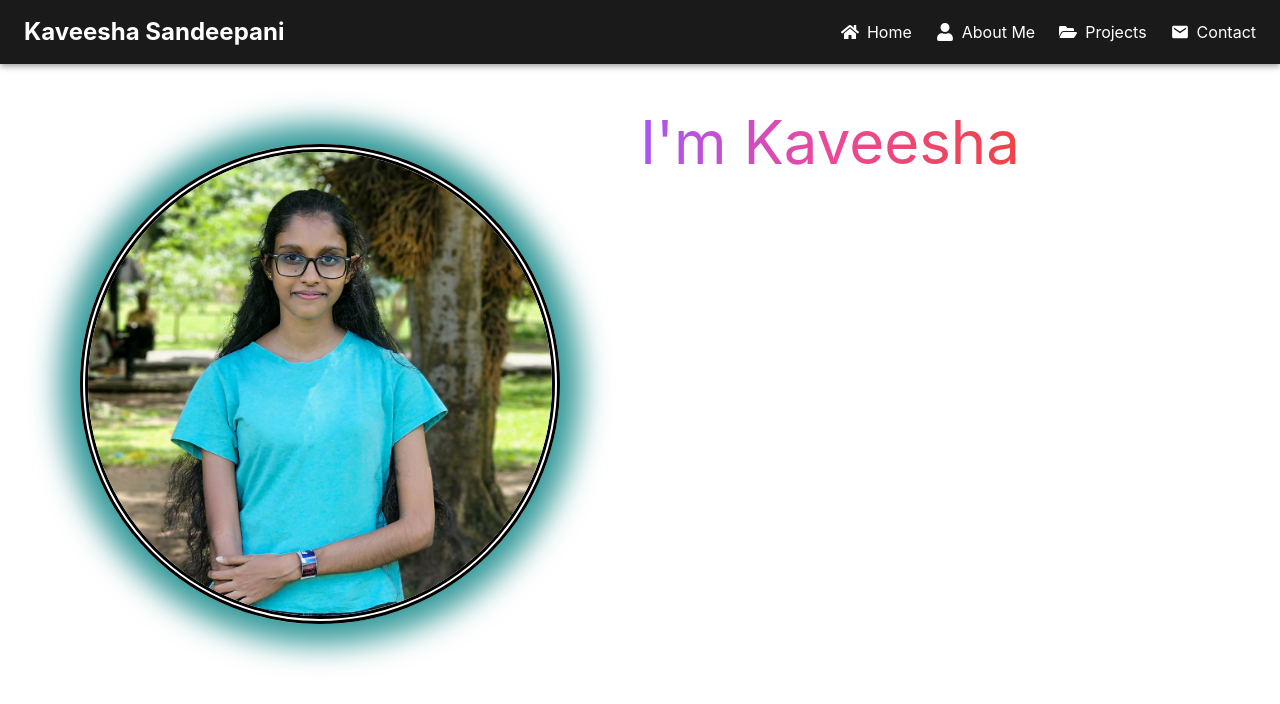
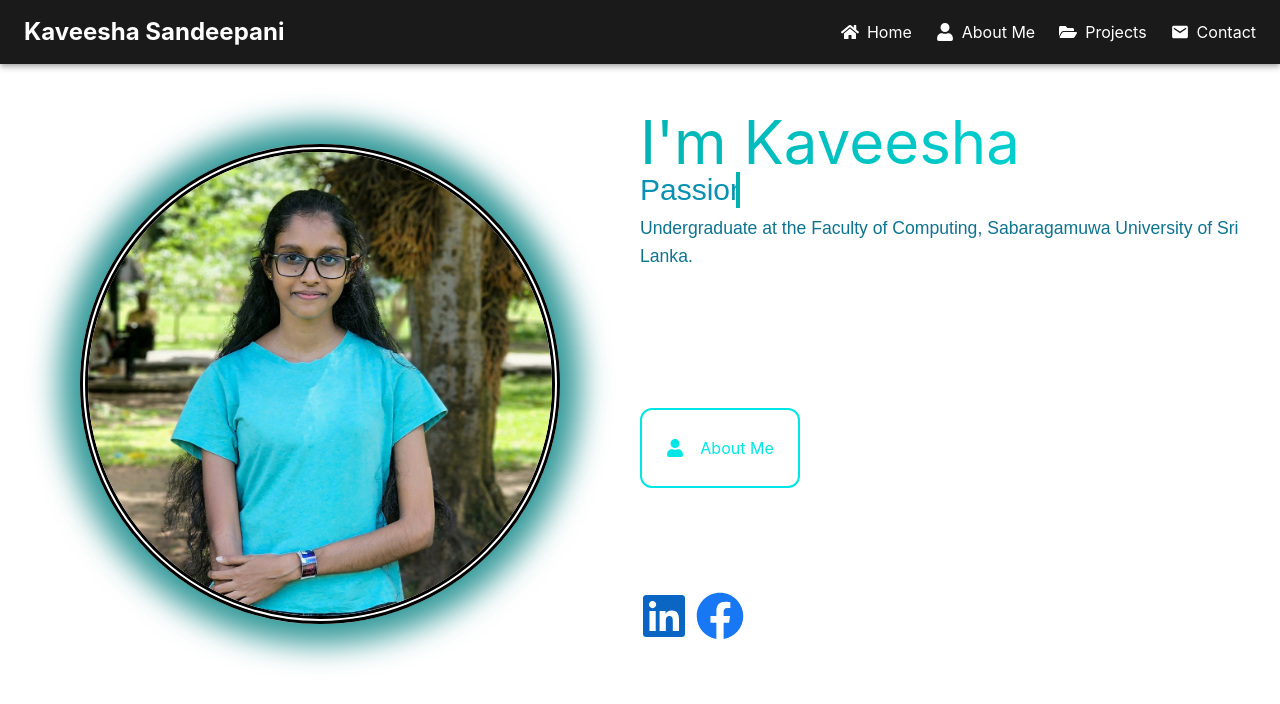
Before and after one commit to kaveeshasm/My-Portfolio, a React (Create React App) app: page / in a window 1280 px wide. Shown: the top 704 px of the page. Built offline with nearby package versions, Linux system fonts and the light colour scheme.

Commit message:
Home Page

```diff
--- a/src/Components/Home/Home.js
+++ b/src/Components/Home/Home.js
@@ -1,5 +1,6 @@
 import React from 'react'
 import Image from './Image.jpg'
+import { FaFacebook, FaGithub, FaLinkedin, FaUser } from "react-icons/fa";
 
 function Home() {
   return (
@@ -8,10 +9,25 @@ function Home() {
           <img className='rounded-full mt-[2.5rem] mb-[2.5rem] h-[15rem] w-[15rem] border-[0.5rem] border-black border-double shadow-[0_0_30px_20px_rgba(0,128,128,0.8)] lg:h-[30rem] lg:w-[30rem] lg:mt-[5rem] lg:mb-[5rem] relative z-10' src={Image} />
         </div>
         <div className='text-white ml-[1.5rem] text-center lg:text-left lg:ml-0 lg:mt-[3rem]'>
-          <span className='text-4xl font-inter bg-gradient-to-r from-purple-500 via-pink-500 to-red-500 bg-clip-text text-transparent lg:text-6xl'>I'm Kaveesha</span><br />
-          <span className='text-xl font-poppins lg:text-3xl'>Passionate about Frontend Development</span><br />
-          <span className='text-lg font-poppins lg:text-[1.1rem]'>Undergraduate at the Faculty of Computing, Sabaragamuwa University of Sri Lanka.</span><br /><br />
+          <span className='text-4xl font-inter bg-gradient-to-r from-[#00b3b3] via-[#00e6e6] to-[#ffffff] bg-clip-text text-transparent [background-size:400%_400%] animate-gradient-x lg:text-6xl'>I'm Kaveesha</span><br />
+          <span className='text-lg font-poppins text-cyan-600 overflow-hidden whitespace-nowrap border-r-4 border-[#00b3b3]
+           w-[34ch] inline-block  animate-typing animate-blink lg:text-3xl'>Passionate about Frontend Development</span><br />
+          <span className='text-lg font-poppins text-cyan-700 lg:text-[1.1rem]'>Undergraduate at the Faculty of Computing, Sabaragamuwa University of Sri Lanka.</span><br /><br />
           <span className='text-base font-openSans lg:text-[1.1rem]'>I focus on building clean, responsive, and user-friendly frontend experiences, while continuously exploring modern technologies.</span>
+
+          <div className='mt-[4rem]'>
+            <button className='flex items-center justify-center lg:w-[10rem] lg:h-[5rem] border-2 border-[#00e6e6] rounded-xl hover:animate-moveAround hover:shadow-[0_0_20px_5px_#00e6e6]'><FaUser className='flex mr-[1rem] text-lg text-[#00e6e6]' /><span className='text-[#00e6e6]'>About Me</span></button>
+          </div>
+
+          <div className='mt-[3.5rem]'>
+            <span className='text-white text-[1.5rem] lg:text-[2rem] font-raleway'>Reach Out</span><br />
+            <div className='flex justify-center text-[2rem] lg:justify-start lg:text-[3rem] gap-2'>
+              <a href='https://www.linkedin.com/in/kaveesha-sandeepani-836411334/'><FaLinkedin className='text-[#0A66C2] hover:rotate-12' /></a>
+              <a href='https://www.facebook.com/share/1Z4jWtV1zU/'><FaFacebook className='text-[#1877F2] hover:rotate-12' /></a>
+              <a href='https://github.com/kaveeshasm'><FaGithub className='hover:rotate-12' /></a>
+            </div>
+
+          </div>
         </div>
 
     </div>
--- a/src/index.css
+++ b/src/index.css
@@ -4,6 +4,7 @@
 @import url('https://fonts.googleapis.com/css2?family=Inter:ital,opsz,wght@0,14..32,700;1,14..32,700&display=swap');
 @import url('https://fonts.googleapis.com/css2?family=Poppins:wght@500&display=swap');
 @import url('https://fonts.googleapis.com/css2?family=Open+Sans:ital@1&display=swap');
+@import url('https://fonts.googleapis.com/css2?family=Raleway:ital,wght@0,700;1,700&display=swap');
 
 body {
   margin: 0;
--- a/tailwind.config.js
+++ b/tailwind.config.js
@@ -6,8 +6,42 @@ module.exports = {
       fontFamily:{
         inter: ["Inter", "sans-serif"],
         poppins: ["Poppins", "sans-serif"],
-        openSans: ["Open Sans", "sans-serif"]
-      }
+        openSans: ["Open Sans", "sans-serif"],
+        quicksand: ["Quicksand", "sans-serif"],
+        raleway: ["Raleway", "sans-serif"]
+      },
+
+      keyframes: {
+        'gradient-x': {
+          '0%, 100%': { backgroundPosition: '0% 50%' },
+          '50%': { backgroundPosition: '100% 50%' },
+        },
+
+        typing: {
+          '0%': { width: '0ch' },
+          '50%': { width: '34ch' }, // full text
+          '100%': { width: '0ch' }, // delete again
+        },
+
+        blink: {
+          '0%, 100%': { borderColor: 'transparent' },
+          '50%': { borderColor: '#00b3b3' }, // cursor color
+        },
+
+        moveAround: {
+          '0%, 100%': { transform: 'translate(0, 0)' },
+          '25%': { transform: 'translate(5px, -5px)' },
+          '50%': { transform: 'translate(0, -10px)' },
+          '75%': { transform: 'translate(-5px, -5px)' },
+        },
+      },
+
+      animation: {
+        'gradient-x': 'gradient-x 6s ease infinite',
+        'typing': 'typing 6s steps(34) infinite', // typing effect
+        'blink': 'blink 0.7s step-end infinite', // blinking cursor
+        'moveAround': 'moveAround 2s infinite ease-in-out',
+      },
     },
   },
   plugins: [],
```
